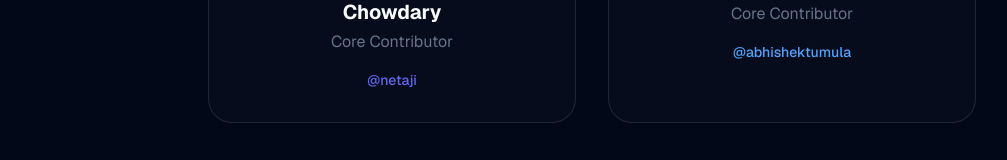
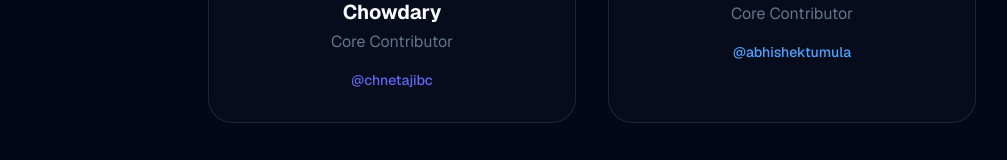
Before and after one commit to chnetajibc/npm-safe-website, a Next.js app: page / in a window 1280 px wide. Shown: the part 2614-2774 px from the top of the page, without its empty margins (48-1055 px from the left). Built offline with nearby package versions, Linux system fonts and the light colour scheme.

Commit message:
fix: correct GitHub username and avatar link for Netaji

```diff
--- a/src/app/page.tsx
+++ b/src/app/page.tsx
@@ -176,15 +176,15 @@ export default function Home() {
 
           <div className="grid md:grid-cols-2 gap-8 max-w-3xl mx-auto">
             {/* Netaji */}
-            <a href="https://github.com/netaji" target="_blank" rel="noreferrer" className="flex flex-col items-center p-8 rounded-3xl border border-white/10 bg-white/[0.02] hover:bg-white/[0.04] hover:border-primary/50 transition-all text-center group relative overflow-hidden">
+            <a href="https://github.com/chnetajibc" target="_blank" rel="noreferrer" className="flex flex-col items-center p-8 rounded-3xl border border-white/10 bg-white/[0.02] hover:bg-white/[0.04] hover:border-primary/50 transition-all text-center group relative overflow-hidden">
               <div className="absolute top-0 right-0 w-32 h-32 bg-primary/20 rounded-full blur-[50px] opacity-0 group-hover:opacity-100 transition-opacity" />
               <div className="w-24 h-24 rounded-full bg-gradient-to-tr from-primary to-secondary p-1 mb-6 shadow-xl group-hover:scale-105 transition-transform">
-                <img src="https://github.com/netaji.png" alt="Netaji" className="w-full h-full rounded-full object-cover" />
+                <img src="https://github.com/chnetajibc.png" alt="Netaji" className="w-full h-full rounded-full object-cover" />
               </div>
               <h3 className="text-xl font-bold mb-1 group-hover:text-primary transition-colors">CH Netaji Bhadraiahnath Chowdary</h3>
               <p className="text-muted mb-4">Core Contributor</p>
               <span className="text-sm font-medium text-primary hover:text-secondary transition-colors">
-                @netaji
+                @chnetajibc
               </span>
             </a>
 
```
